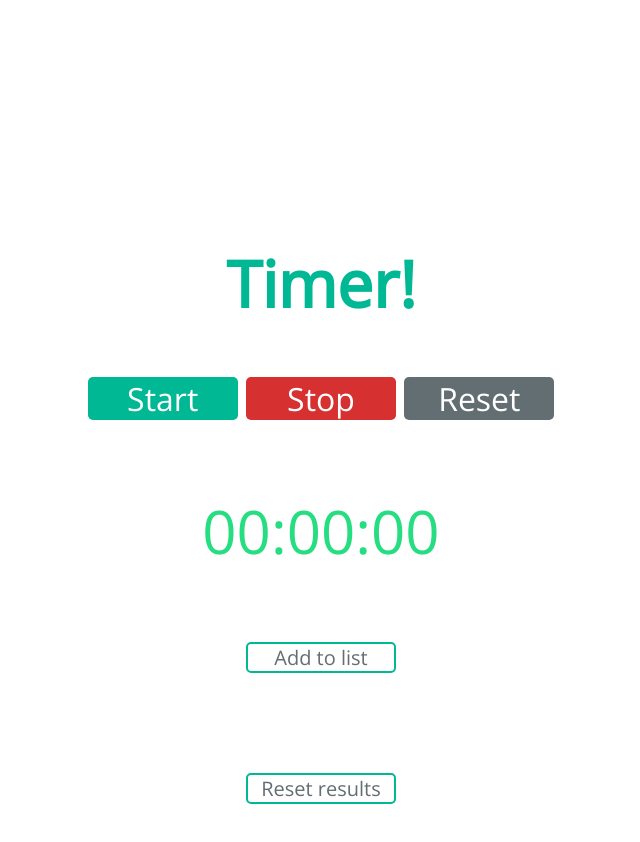
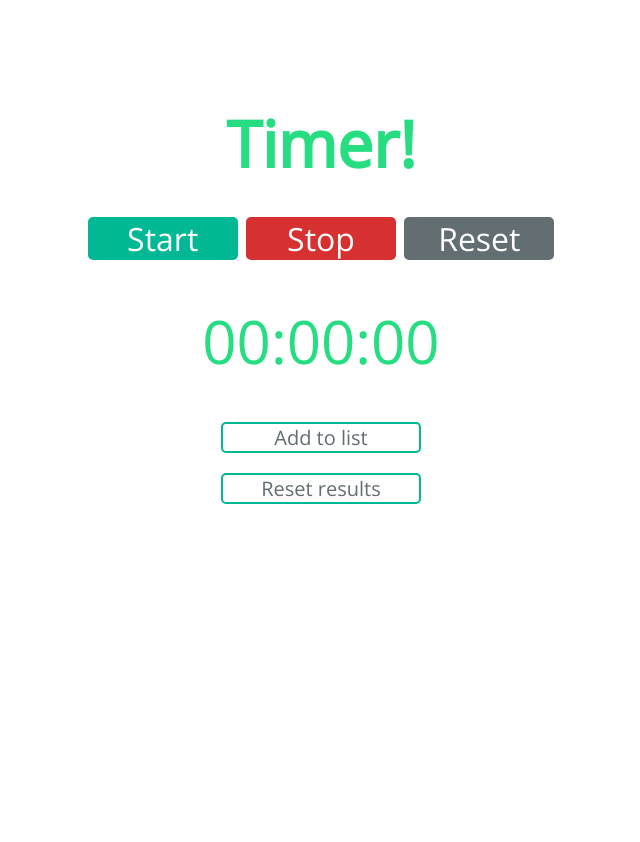
Before and after one commit to flammea/zadanie_15_6, a website: page index.html in a window 1280 px wide. Shown: the whole page, without its empty margins (319-959 px from the left). After the commit the page ends 800 px from the top, so only its background shows below. Drawn offline with nearby package versions, Linux system fonts and the light colour scheme.

Commit message:
Change reset function

```diff
--- a/script-compiled.js
+++ b/script-compiled.js
@@ -22,6 +22,7 @@ var Stopwatch = function () {
                 seconds: 0,
                 miliseconds: 0
             };
+            this.display.innerText = this.format(this.times);
         }
     }, {
         key: 'print',
--- a/styles.css
+++ b/styles.css
@@ -12,13 +12,13 @@
   flex-direction: column;
   max-width: 600px;
   width: 100%;
-  margin: 30vh auto 0 auto;
+  margin: 10vh auto 0 auto;
   font-size: 2rem;
 }
 
 h1 {
-  color: #00b894;
-  margin: 0 auto;
+  color: #26de81;
+  margin: 20px auto;
 }
 
 a {
@@ -31,7 +31,7 @@ a {
   width: 150px;
   text-align: center;
   color: #FFFFFF;
-  margin: 50px auto;
+  margin: 10px auto;
 }
 
 #start {
@@ -51,19 +51,22 @@ a {
   border: 2px #00b894 solid;
   color: #636e72;
   font-size: 20px;
+  width: 200px;
 }
 
 .stopwatch {
   color: #26de81;
-  margin: 20px auto;
+  margin: 30px auto;
   text-align: center;
   font-size: 60px;
 }
 
 .results {
-  text-align: center;
-  font-size: 20px;
+  font-size: 30px;
   align-self: flex-start;
   list-style-type: decimal;
   list-style-position: inside;
+  margin: 10px auto;
+  color: #636e72;
+  padding: 0;
 }
```
Also changed, not shown: script.js (+4 -3 lines).
